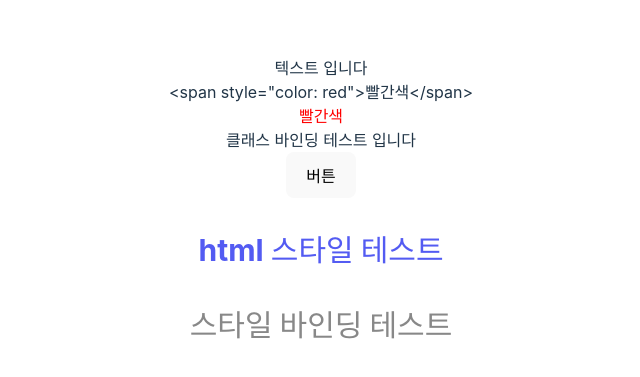
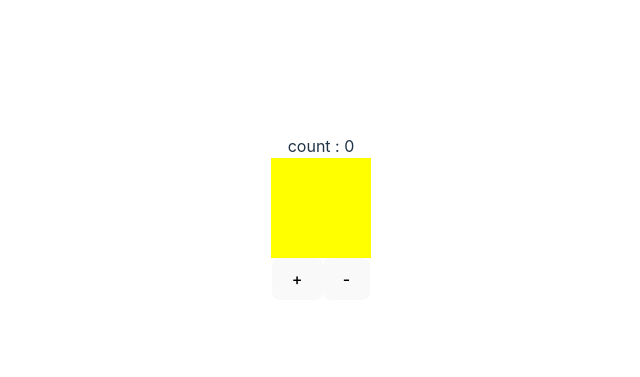
Before and after one commit to calixlock/PJ_vue, a Vue app in the folder 9diin/vue-basic/: page / in a window 1280 px wide. Shown: the part 183-560 px from the top of the page, without its empty margins (319-959 px from the left). Built offline with nearby package versions, Linux system fonts and the light colour scheme.

Commit message:
v-if test

```diff
--- a/9diin/vue-basic/src/App.vue
+++ b/9diin/vue-basic/src/App.vue
@@ -1,15 +1,11 @@
 <template>
   <div>
-    <div>{{ rawHtml }}</div>
-    <div>{{ rawHtml2 }}</div>
-    <div v-html="rawHtml2"></div>
-    <!-- <div v-bind:class="{active: isActive}">클래스</div> -->
-    <div :class="{ active: isActive }">클래스 바인딩 테스트 입니다</div>
-    <button @click="change">버튼</button>
-    <h3 style="color: #535bf2; font-size: 30px">html 스타일 테스트</h3>
-    <h3 :style="{ color: fontColor, fontSize: fontSize + 'px' }">
-      스타일 바인딩 테스트
-    </h3>
+    <div>count : {{ count }}</div>
+    <div v-if="count % 2 == 0 && count != 0" class="red"></div>
+    <div v-else-if="count % 2 != 0 && count != 0" class="blue"></div>
+    <div v-else class="yellow"></div>
+    <button @click="add">+</button>
+    <button @click="minus">-</button>
   </div>
 </template>
 
@@ -17,24 +13,38 @@
 export default {
   data() {
     return {
-      // 텍스트 보간법을 이용한 선언적 렌더링(declarative rendering)
-      rawHtml: "텍스트 입니다",
-      rawHtml2: '<span style="color: red">빨간색</span>',
-      isActive: false,
-      fontColor: "#888888",
-      fontSize: 30,
+      isVisible: true,
+      count: 0,
     };
   },
   methods: {
-    change() {
-      this.isActive = !this.isActive;
+    add() {
+      this.count++;
+    },
+    minus() {
+      this.count--;
     },
   },
 };
 </script>
 
 <style scoped>
-div.active {
-  color: green;
+.red {
+  width: 100px;
+  height: 100px;
+
+  background-color: red;
+}
+.blue {
+  width: 100px;
+  height: 100px;
+
+  background-color: blue;
+}
+.yellow {
+  width: 100px;
+  height: 100px;
+
+  background-color: yellow;
 }
 </style>
```
